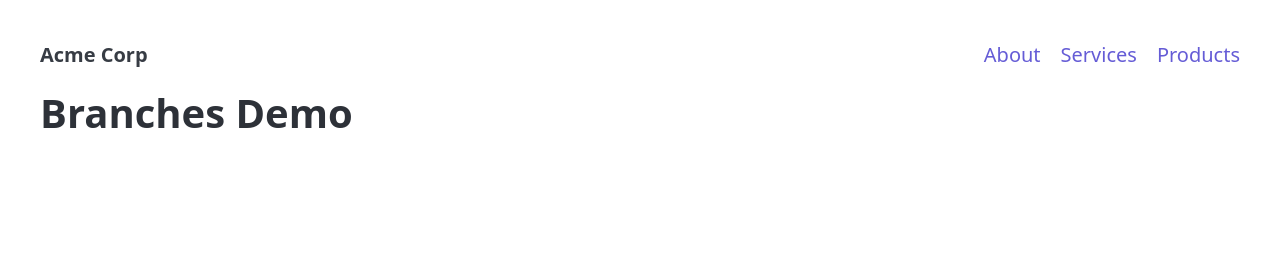
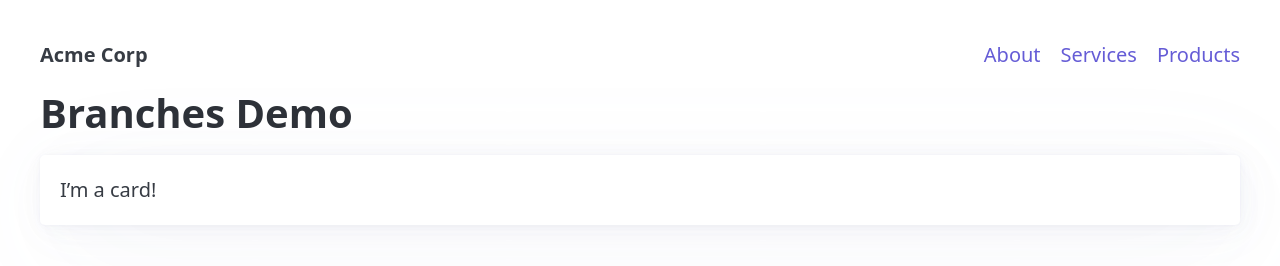
Before and after one commit to narcisolobo/branches-demo, a website: page index.html in a window 1280 px wide. Drawn offline with Linux system fonts and the light colour scheme.

Commit message:
added card

```diff
--- a/index.html
+++ b/index.html
@@ -19,6 +19,7 @@
         </ul>
       </nav>
       <h1>Branches Demo</h1>
+      <article>I’m a card!</article>
     </main>
   </body>
 </html>
```
